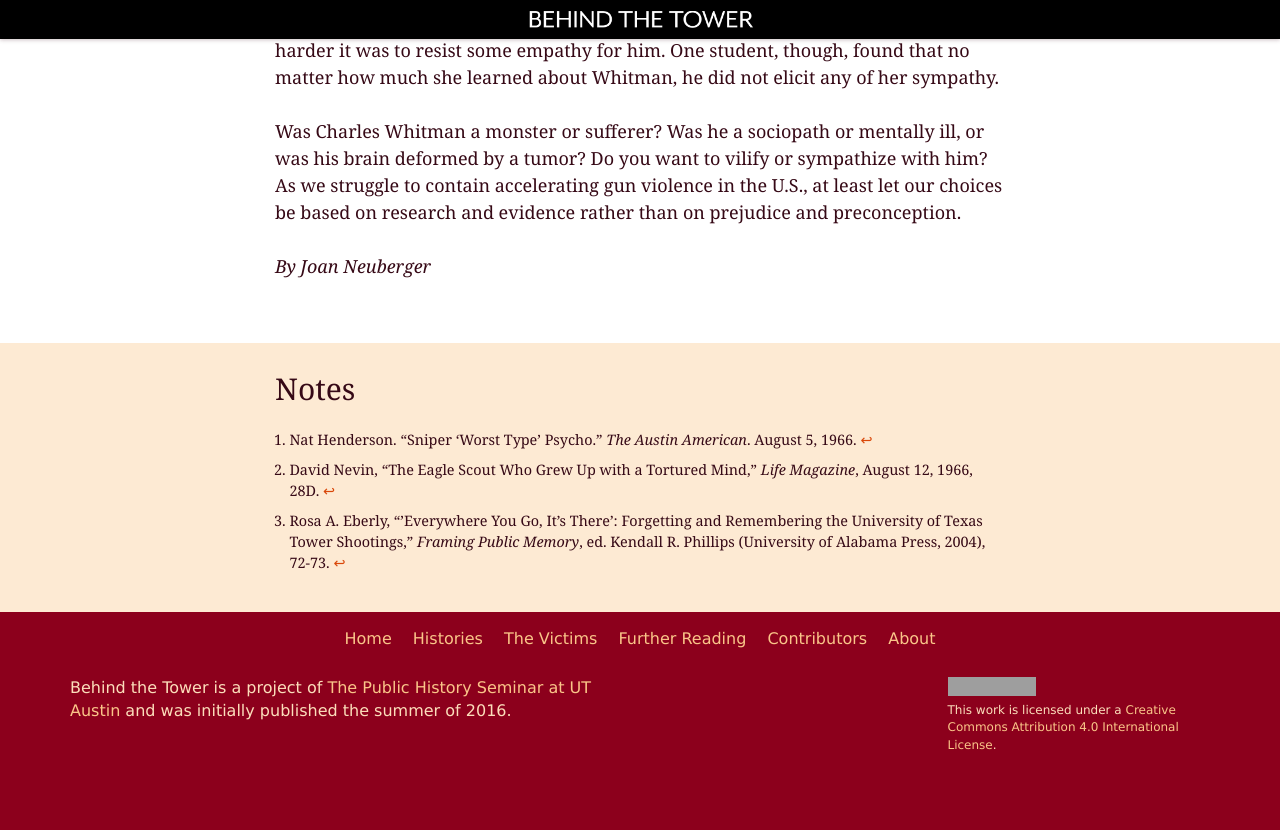
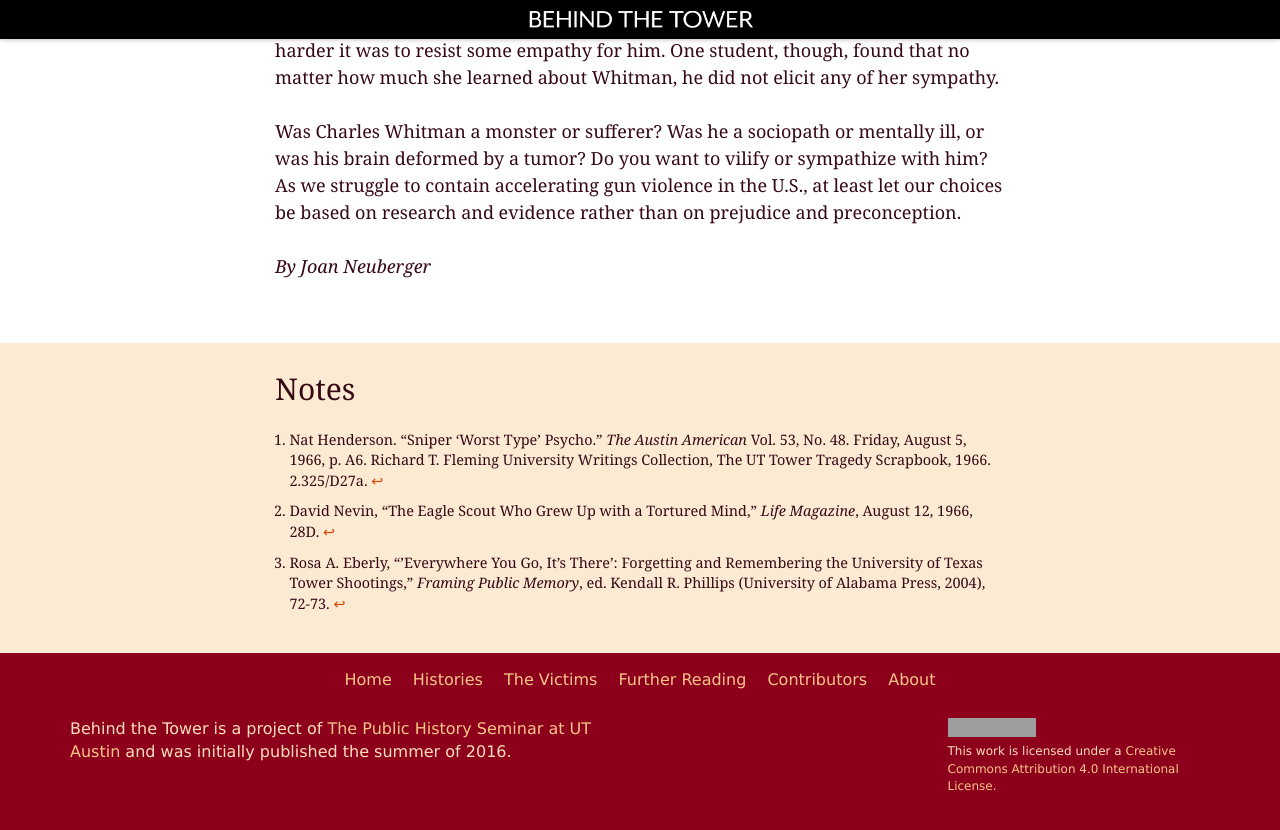
Before and after one commit to utexas-public-history/tower, a Jekyll site: the page built from _posts/2016-05-01-14-neuberger-cjw.md, in a window 1280 px wide and 900 px high, scrolled down 2680 px. Shown: the top 830 px of the window. Built offline with Jekyll 4.4.1, drawn with Linux system fonts in a browser that asks for light colours; grey boxes are pictures that could not be loaded.

Commit message:
Full Henderson citation on Neuberger Whitman essay

```diff
--- a/_posts/2016-05-01-14-neuberger-cjw.md
+++ b/_posts/2016-05-01-14-neuberger-cjw.md
@@ -48,7 +48,7 @@ _By Joan Neuberger_
 
 </div></div></div>
 
-[^1]: Nat Henderson. “Sniper ‘Worst Type’ Psycho.” _The Austin American_. August 5, 1966.
+[^1]: Nat Henderson. “Sniper ‘Worst Type’ Psycho.” _The Austin American_ Vol. 53, No. 48. Friday, August 5, 1966, p. A6. Richard T. Fleming University Writings Collection, The UT Tower Tragedy Scrapbook, 1966. 2.325/D27a.
 
 [^2]: David Nevin, “The Eagle Scout Who Grew Up with a Tortured Mind,” _Life Magazine_, August 12, 1966, 28D.
 
```
